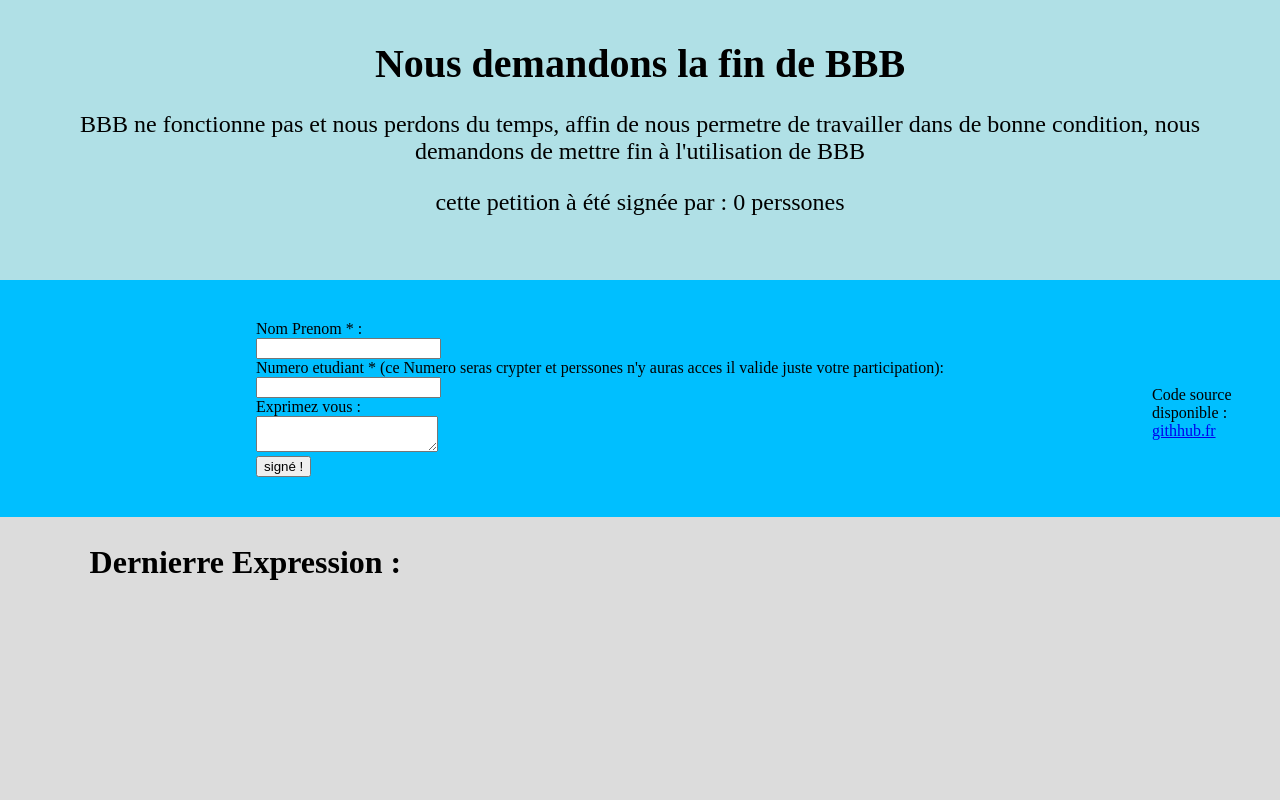
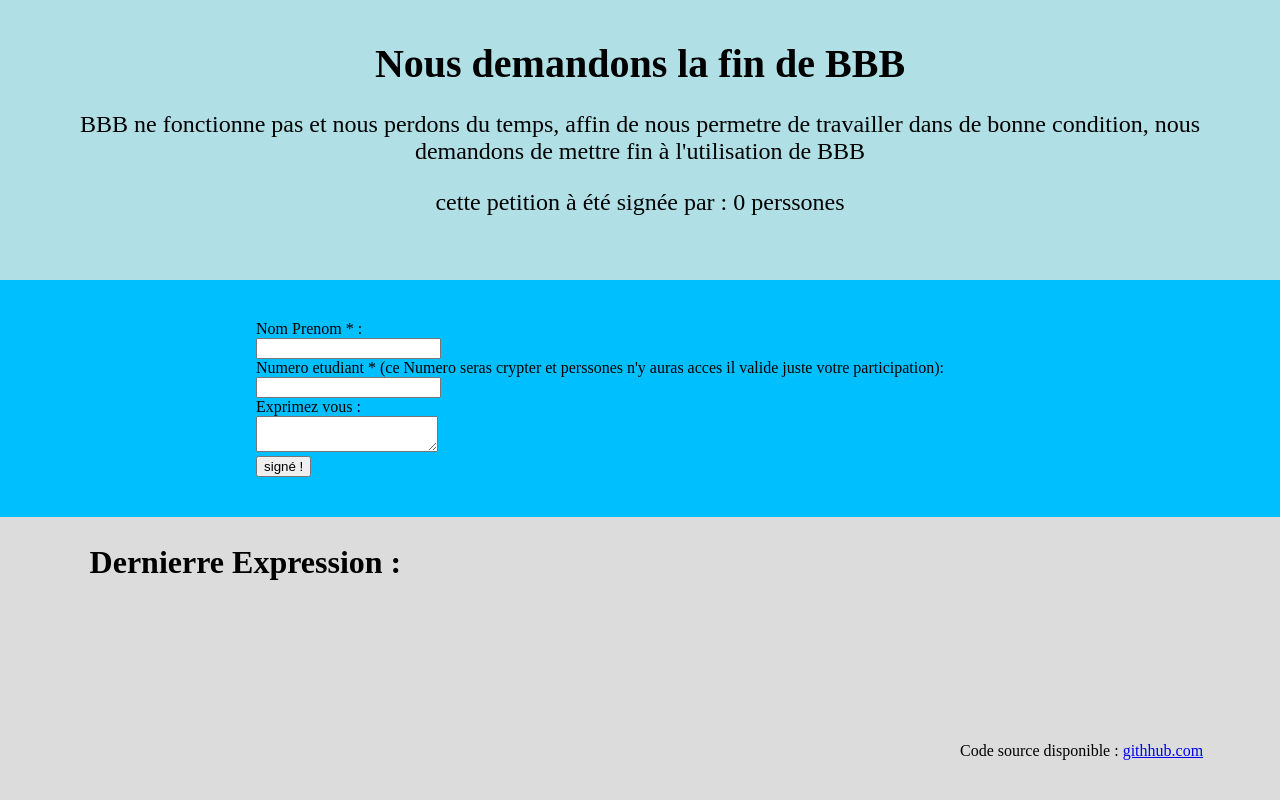
Before and after one commit to ppgg88/bbb, a PHP site: page / in a window 1280 px wide. Run offline with PHP 8.4, Linux system fonts and the light colour scheme; data that the repository does not hold is empty.

Commit message:
add link

```diff
--- a/index.php
+++ b/index.php
@@ -53,6 +53,6 @@ if(!empty($_GET['e'])){
     <div>
         <h2>Dernierre Expression : <?php echo $lastsend_msg; ?></h2>
     </div>
-    <p id="cr">Code source disponible : <a href="https://github.fr">githhub.fr</a></p>
+    <p id="cr">Code source disponible : <a href="https://github.com/ppgg88/bbb">githhub.com</a></p>
 </body>
 </html>
--- a/style.css
+++ b/style.css
@@ -37,7 +37,7 @@ label{
 #cr{
     position: fixed;
     right: 0;
-    bottom: 50%;
-    width: 8em;
+    bottom: 10%;
+    width: 25vw;
     margin-bottom: -2.5em;
 }
```
